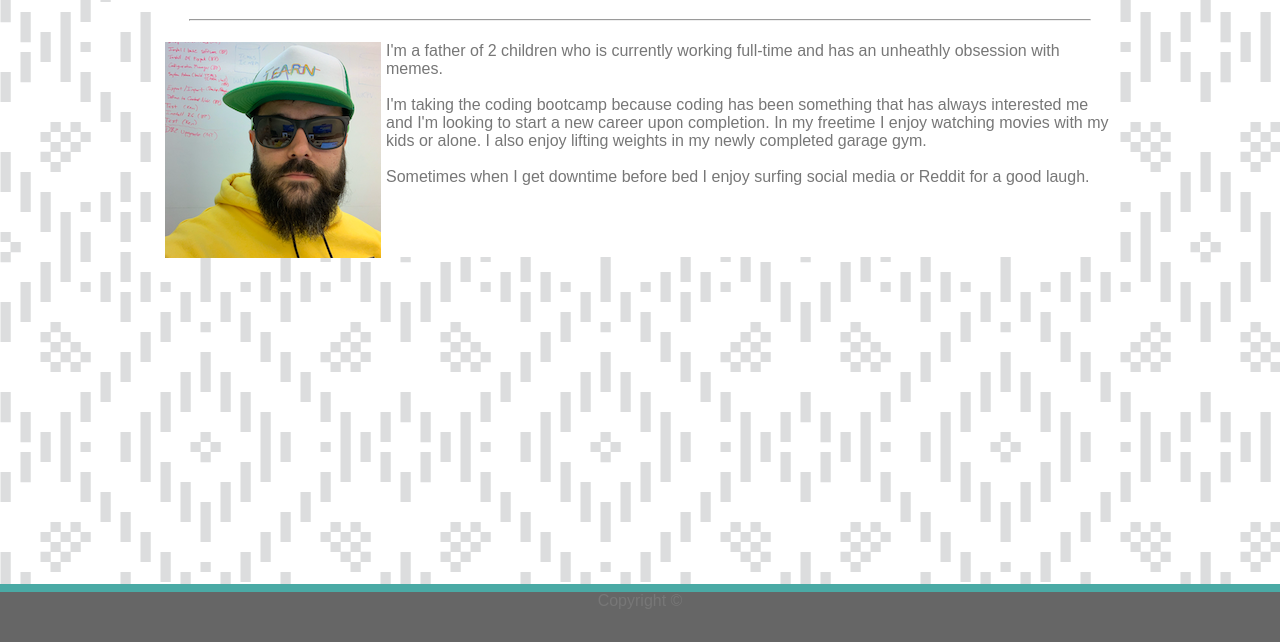
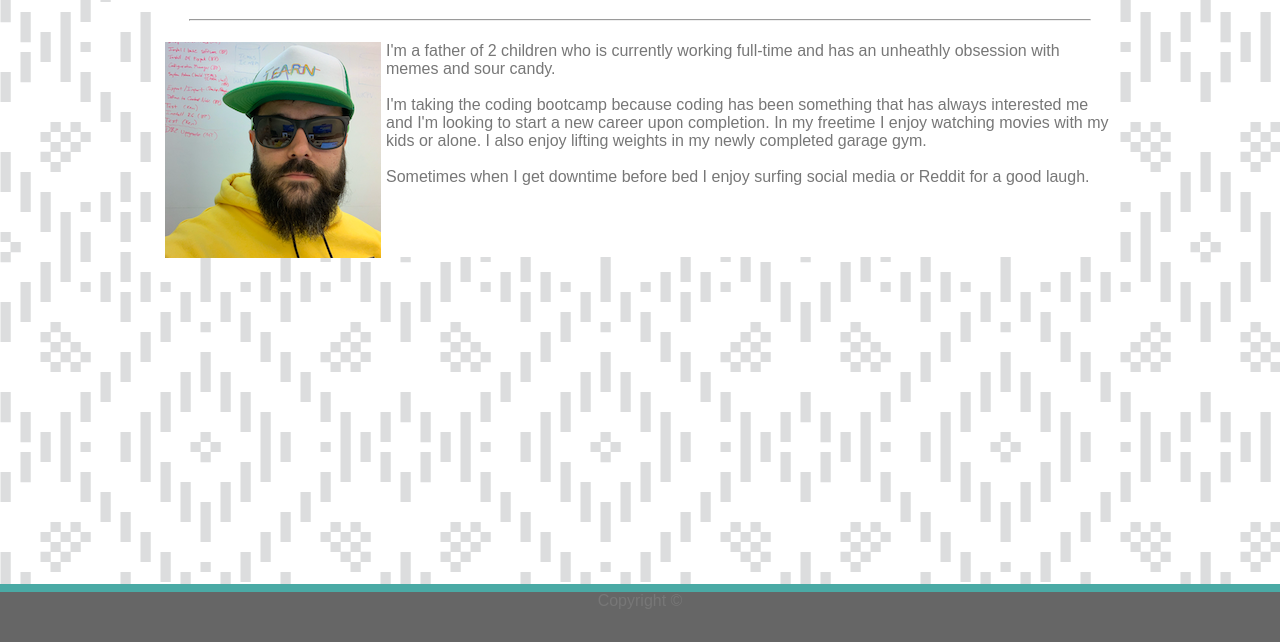
Before and after one commit to whit3hat/homework01, a plain HTML site: page index.html in a window 1280 px wide. Shown: the part 158-800 px from the top of the page. Drawn offline with Linux system fonts and the light colour scheme.

Commit message:
Added more info to bio

```diff
--- a/index.html
+++ b/index.html
@@ -25,7 +25,7 @@
             <h1>About Me</h1>
             <hr>
            <p><div class="clearfix aboutcontent">
-             <img class="about" src="assets/images/photo.png"> I'm a father of 2 children who is currently working full-time and has an unheathly obsession with memes.<br><br> I'm taking the coding bootcamp because coding has been something that has always interested me and I'm looking to start a new career upon completion.
+             <img class="about" src="assets/images/photo.png"> I'm a father of 2 children who is currently working full-time and has an unheathly obsession with memes and sour candy.<br><br> I'm taking the coding bootcamp because coding has been something that has always interested me and I'm looking to start a new career upon completion.
                 In my freetime I enjoy watching movies with my kids or alone.  I also enjoy lifting weights in my newly completed garage gym. <br><br>Sometimes when I get downtime before bed I enjoy surfing social media or Reddit for a good laugh.
 
             </div></p>
```
